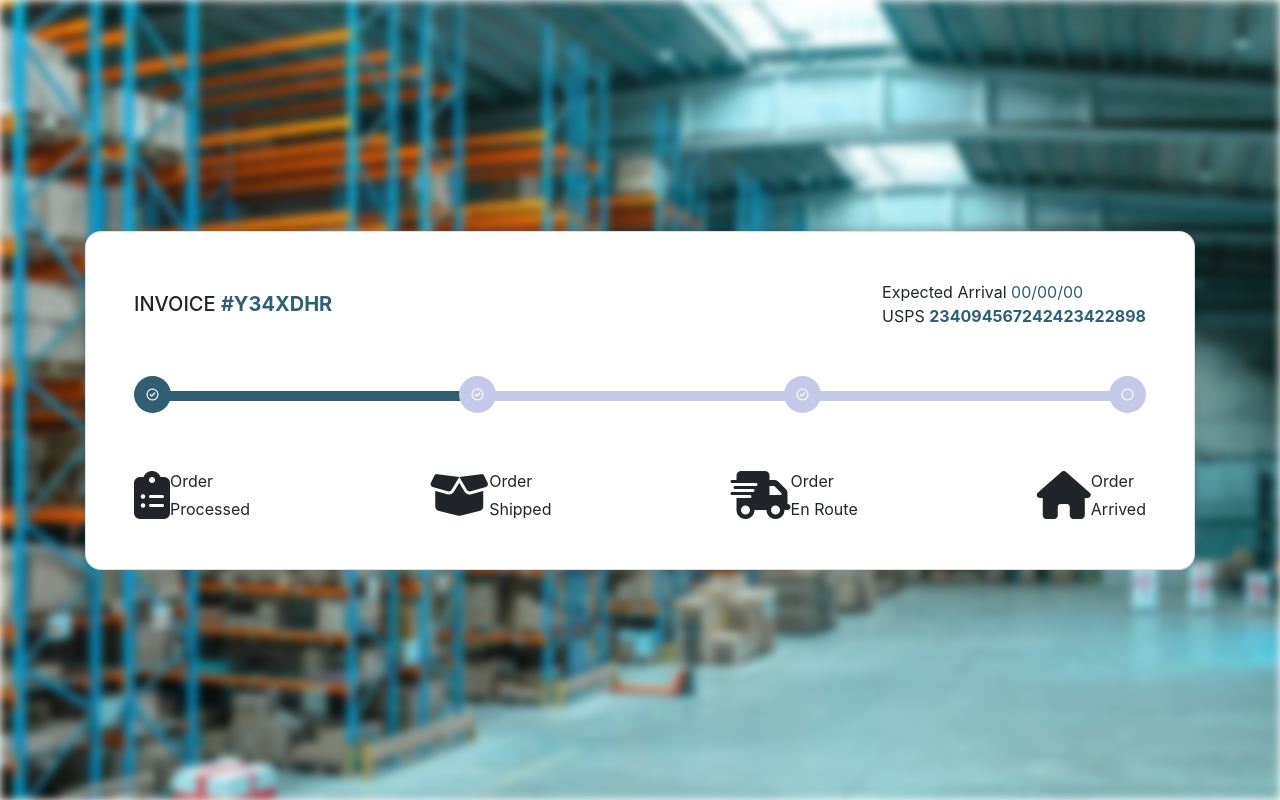
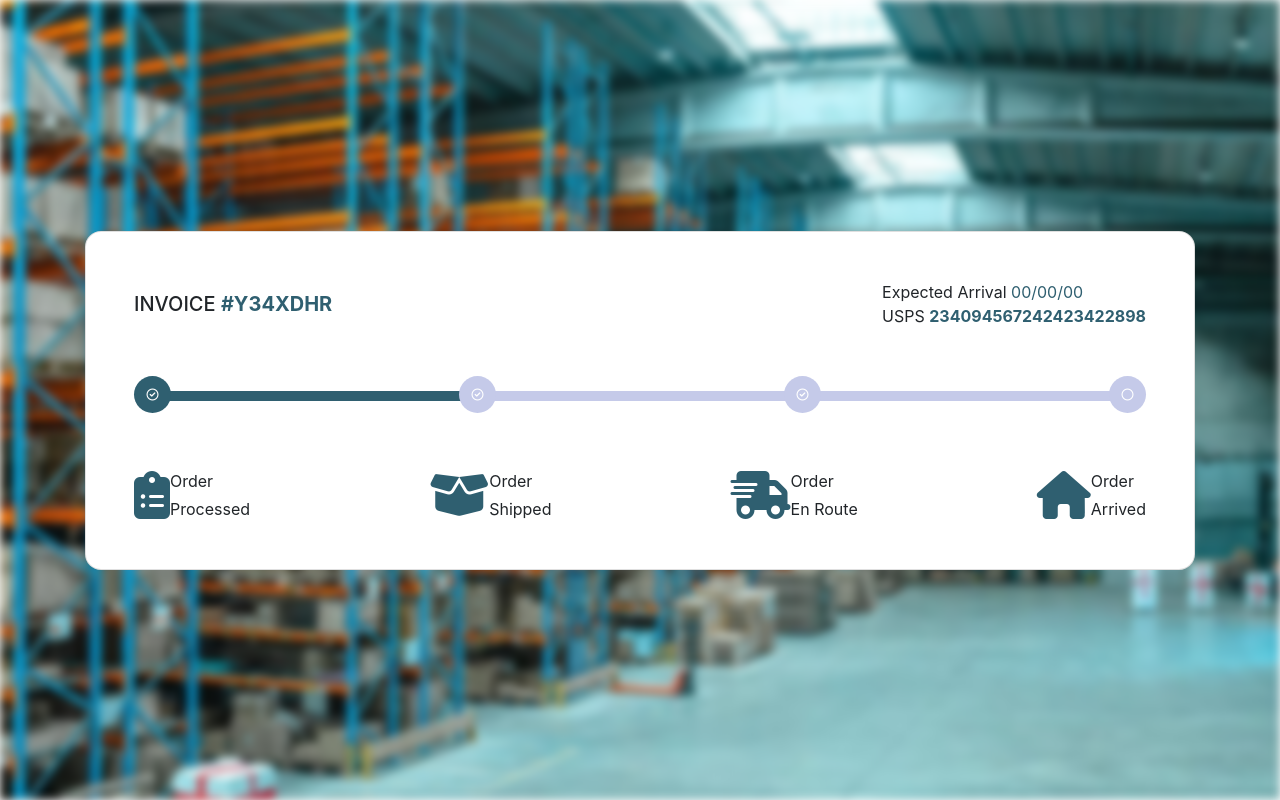
Before and after one commit to meeklife/track, a plain HTML site: page order_details.html in a window 1280 px wide. Drawn offline with nearby package versions, Linux system fonts and the light colour scheme.

Commit message:
updated icons color

```diff
--- a/assets/main.css
+++ b/assets/main.css
@@ -130,6 +130,9 @@ span {
     color: #2F5F70;
 }
 
+i {
+    color: #2F5F70;
+}
 
 .card-stepper {
     z-index: 0;
```
